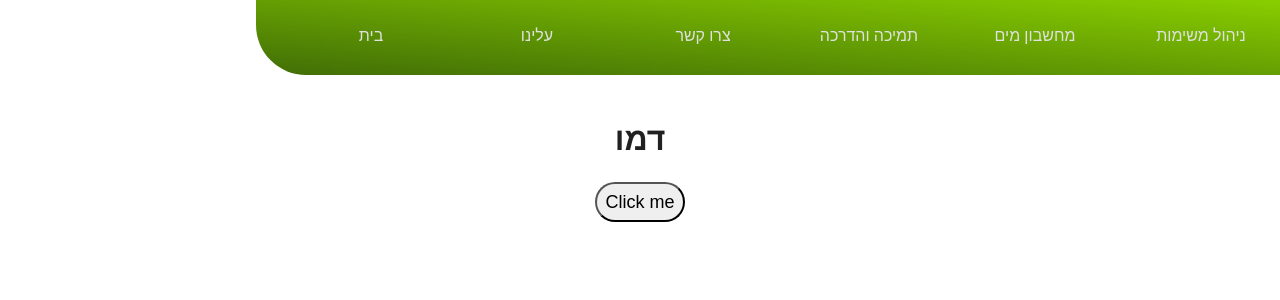
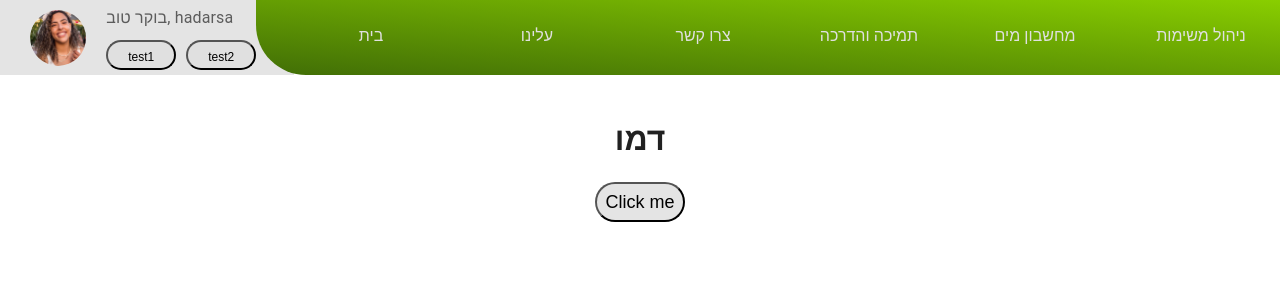
Before and after one commit to Daanielle/WaterWiseAI, a React (Create React App) app in the folder water-wize-ai/: page /Demo in a window 1280 px wide. Shown: the top 300 px of the page. Built offline with nearby package versions, Linux system fonts and the light colour scheme.

Commit message:
Side user details component

```diff
--- a/water-wize-ai/src/components/CustomButton.js
+++ b/water-wize-ai/src/components/CustomButton.js
@@ -1,10 +1,10 @@
 import React from "react";
 import classes from "../styles/CustomButtons.module.css";
 
-const Button = ({ onClick, label, type }) => {
+const Button = ({ onClick, label, type, style }) => {
   return (
     // <div className={classes.ripplecontainer}>
-      <button className={classes.button} onClick={onClick} type={type}>
+      <button className={classes.button} onClick={onClick} type={type} style={style}>
         {label}
       </button>
     // </div>
--- a/water-wize-ai/src/components/NavigationBar.js
+++ b/water-wize-ai/src/components/NavigationBar.js
@@ -3,12 +3,16 @@ import classes from "../styles/NavigationBar.module.css";
 import WaterWizeAILogo from "../resources/images/WaterWizeAI-logo.png";
 import LanguageSwitch from "./LanguageSwitch";
 import useDictionary from "../resources/Dictionary/Dictionary";
+import UserDetailsBar from "./UserDetailsBar";
 
 function NavigationBar() {
   const dict = useDictionary();
 
   return (
-    <>
+    <div className={classes.container}>
+    <div className={classes.userDetailsBar}>
+      <UserDetailsBar />
+      </div>
       <header className={classes.navbar}>
         <nav>
           <ul className={classes.list}>
@@ -85,7 +89,7 @@ function NavigationBar() {
           </NavLink>
         </div>
       </header>
-    </>
+    </div>
   );
 }
 
--- /dev/null
+++ b/water-wize-ai/src/components/UserDetailsBar.js
@@ -0,0 +1,51 @@
+import React from "react";
+import Avatar from "@mui/material/Avatar";
+import hadarsImage from "../resources/images/hadar.png";
+import Typography from "@mui/material/Typography";
+import useDictionary from "../resources/Dictionary/Dictionary";
+import CustomButton from "../components/CustomButton";
+
+function UserDetailsBar() {
+  const dict = useDictionary();
+
+  const userName = "hadarsa";
+
+  const buttonsStyleRight = {
+    fontSize: "12px",
+    height: "30px",
+    width: "70px",
+    marginLeft: "10px"
+  };
+
+  const buttonsStyleLeft = {
+    fontSize: "12px",
+    height: "30px",
+    width: "70px",
+  };
+
+  return (
+    <div
+      style={{
+        height: "75px",
+        display: "flex",
+        alignItems: "center",
+        justifyContent: "center",
+        gap: "20px",
+        paddingRight: "8px",
+      }}
+    >
+      <Avatar src={hadarsImage} sx={{ width: 56, height: 56 }} />
+      <div>
+        <Typography color="text.secondary">
+          {dict.goodMorning}, {userName}
+        </Typography>
+        <div style={{ display: "flex"}}>
+          <CustomButton label="test1" type="button" style={buttonsStyleLeft} />
+          <CustomButton label="test2" type="button" style={buttonsStyleRight} />
+        </div>
+      </div>
+    </div>
+  );
+}
+
+export default UserDetailsBar;
--- a/water-wize-ai/src/index.css
+++ b/water-wize-ai/src/index.css
@@ -28,7 +28,8 @@
   --light-green: #b3e558; /* Lighter green */
   --medium-green: #72ab38; /* Medium green */
 
-  --accent-orange: #ff8c00; /* Brighter burnt orange */
+  --light-accent-gray: #f8dcb8f6; /* Brighter burnt orange */
+  --accent-orange: #c98736; /* Brighter burnt orange */
   --dark-orange: #a74e00; /* Darker burnt orange */
 
   --text-color: #333; /* Main text color */
--- a/water-wize-ai/src/pages/WaterCalculator.js
+++ b/water-wize-ai/src/pages/WaterCalculator.js
@@ -15,18 +15,18 @@ function WaterCalculator() {
   const [selectedAreaSize, setSelectedAreaSize] = useState(null);
   const [waterRecommendation, setWaterRecommendation] = useState("");
   const [detailedData, setDetailedData] = useState({
-    grad: '--',
-    windSpeed1mm: '--',
-    maxWindSpeed: '--',
-    temperature: '--',
-    relativeHumidity: '--',
-    deltaY: '--',
-    e0: '--',
-    ea: '--',
-    Ea: '--',
-    E: '--',
-    Kc: '--',
-    recommendation: '--'
+    grad: "--",
+    windSpeed1mm: "--",
+    maxWindSpeed: "--",
+    temperature: "--",
+    relativeHumidity: "--",
+    deltaY: "--",
+    e0: "--",
+    ea: "--",
+    Ea: "--",
+    E: "--",
+    Kc: "--",
+    recommendation: "--",
   });
 
   const handleDateChange = (newDate) => {
@@ -63,6 +63,7 @@ function WaterCalculator() {
   };
 
   return (
+    <div className={classes.WaterCalculator}>
       <PageContainer>
         <h1>{dict.waterCalculatorTitle}</h1>
         <div className={classes.formControl}>
@@ -83,8 +84,8 @@ function WaterCalculator() {
             <DetailsPanel detailedData={detailedData} />
           </div>
         </div>
-
       </PageContainer>
+    </div>
   );
 }
 
--- a/water-wize-ai/src/resources/Dictionary/Dictionary.js
+++ b/water-wize-ai/src/resources/Dictionary/Dictionary.js
@@ -1,7 +1,7 @@
 import { useLanguage } from "../../LanguageContext";
 
 const hebDict = {
-  // navBar titles
+  // navBar
   forum: "פורום",
   tasksManagement: "ניהול משימות",
   support: "תמיכה והדרכה",
@@ -9,13 +9,14 @@ const hebDict = {
   aboutUs: "עלינו",
   home: "בית",
   waterCalculator: "מחשבון מים",
+  goodMorning: "בוקר טוב",
 
   // page titles
   waterCalculatorTitle: "מחשבון מים",
 };
 
 const engDict = {
-  // navBar titles
+  // navBar
   forum: "Forum",
   tasksManagement: "To Do List",
   support: "support",
@@ -23,6 +24,7 @@ const engDict = {
   aboutUs: "About Us",
   home: "Home",
   waterCalculator: "Water Calculator",
+  goodMorning: "Good morning",
 
   // page titles
   waterCalculatorTitle: "Water Calculator",
--- a/water-wize-ai/src/styles/CustomButtons.module.css
+++ b/water-wize-ai/src/styles/CustomButtons.module.css
@@ -12,7 +12,8 @@
   font-size: large;
   padding: 8px;
   transition: background-color 0.3s, transform 0.3s;
-  margin-top: 10px; /* Add margin-top */
+  margin-top: 10px;
+  background-color: var( --extra-white-transparent);
 }
 
 .button:hover {
--- a/water-wize-ai/src/styles/NavigationBar.module.css
+++ b/water-wize-ai/src/styles/NavigationBar.module.css
@@ -6,7 +6,7 @@ body {
   background: linear-gradient(to bottom left, var(--primary-color) 0%, var(--dark-green) 100%);
   border-bottom-left-radius: 50px;
   overflow: hidden;
-  width: 80%; /* Adjusted width to 100% */
+  width: 80%;
   position: fixed;
   top: 0;
   right: 0;
@@ -14,6 +14,15 @@ body {
   font-family: 'Segoe UI', sans-serif;
   display: flex;
   justify-content: space-between;
+}
+
+.userDetailsBar {
+  width: 23%;
+  position: fixed;
+  top: 0;
+  left: 0;
+  z-index: 1000;
+  background-color: var(--extra-white-transparent);
 }
 
 .navbar img {
--- a/water-wize-ai/src/styles/WaterCalculator.module.css
+++ b/water-wize-ai/src/styles/WaterCalculator.module.css
@@ -1,58 +1,3 @@
-.WaterCalculator {
-  background-image: url("../resources/images/irrigation.jpg");
-  position: absolute;
-  top: 0;
-  left: 0;
-  right: 0;
-  bottom: 0;
-  background-repeat: no-repeat;
-  background-position: center;
-  background-attachment: fixed;
-  background-size: cover;
-}
-
-.h1 {
-  margin-top: 8%;
-  font-style: italic;
-  font-size: 60px;
-  margin-left: 40%;
-  color: #ffffff; /* White color for heading */
-  color: #ffffff; /* White color for heading */
-}
-
-.Inser_data {
-  margin-left: 3%;
-  font-style: italic;
-  margin-bottom: 1%;
-  color: #ffffff; /* White color for input labels */
-}
-
-.Calculate_Button {
-  margin-left: 3%;
-  font-style: italic;
-  margin-bottom: 1%;
-  color: #040000b6; /* White color for input labels */
-}
-
-.Our_Data {
-  margin-left: 70%;
-  margin-top: -12%;
-  margin-bottom: 1%;
-  font-size: 20px;
-  font-style: italic;
-  color: #ffffff; /* White color for weather data */
-  font-weight: bold;
-}
-
-.Recommendation {
-  margin-left: 40%;
-  margin-top: 10%;
-  margin-bottom: 1%;
-  font-size: 20px;
-  font-style: italic;
-  color: #ffffff; /* White color for water recommendation */
-  font-weight: bold;
-}
 
 .formControl {
   display: flex;
```
Also changed, not shown: water-wize-ai/src/App.js (+9 -0 lines). Lines whose indentation alone changed are shown as unchanged.
